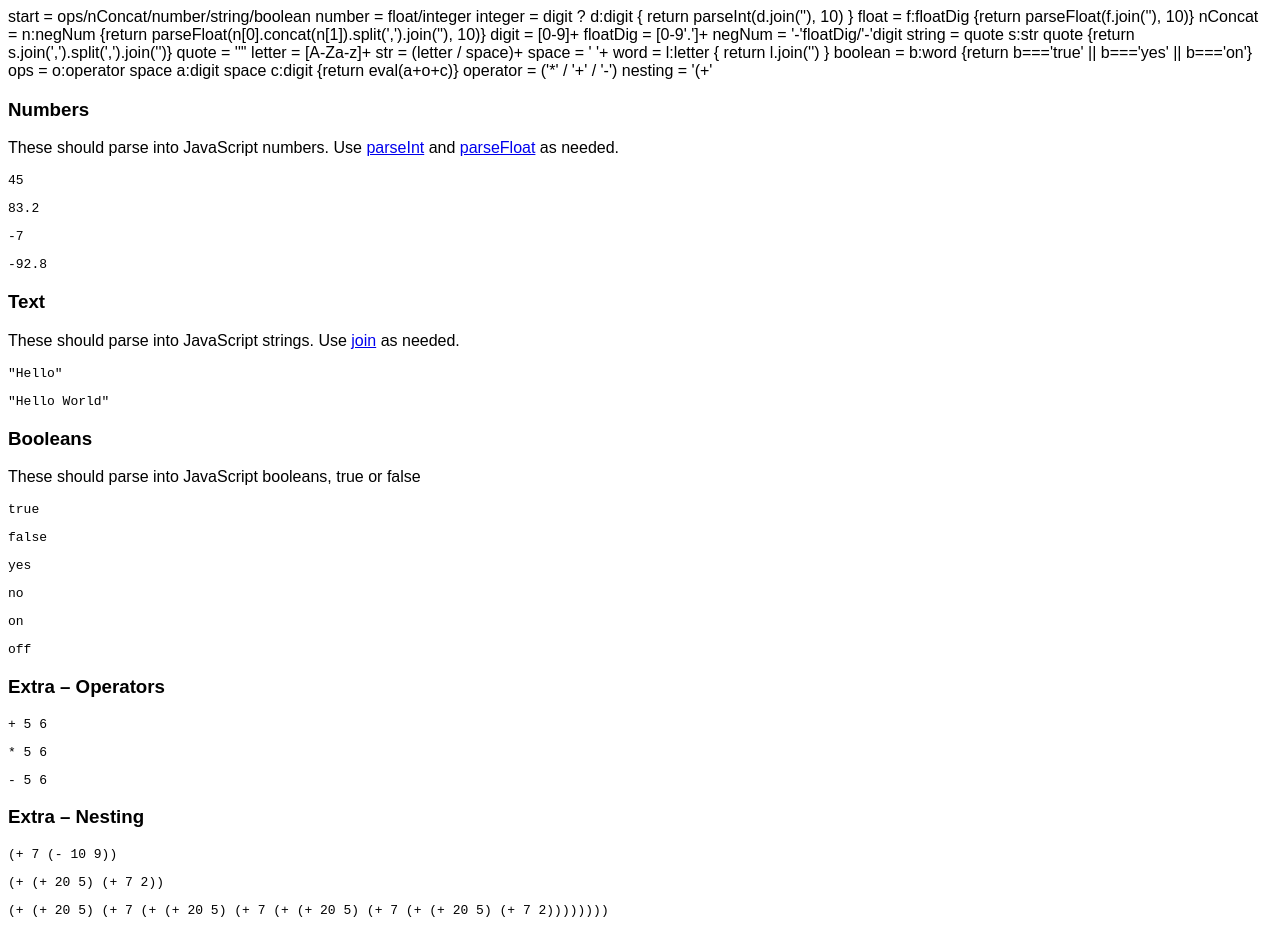
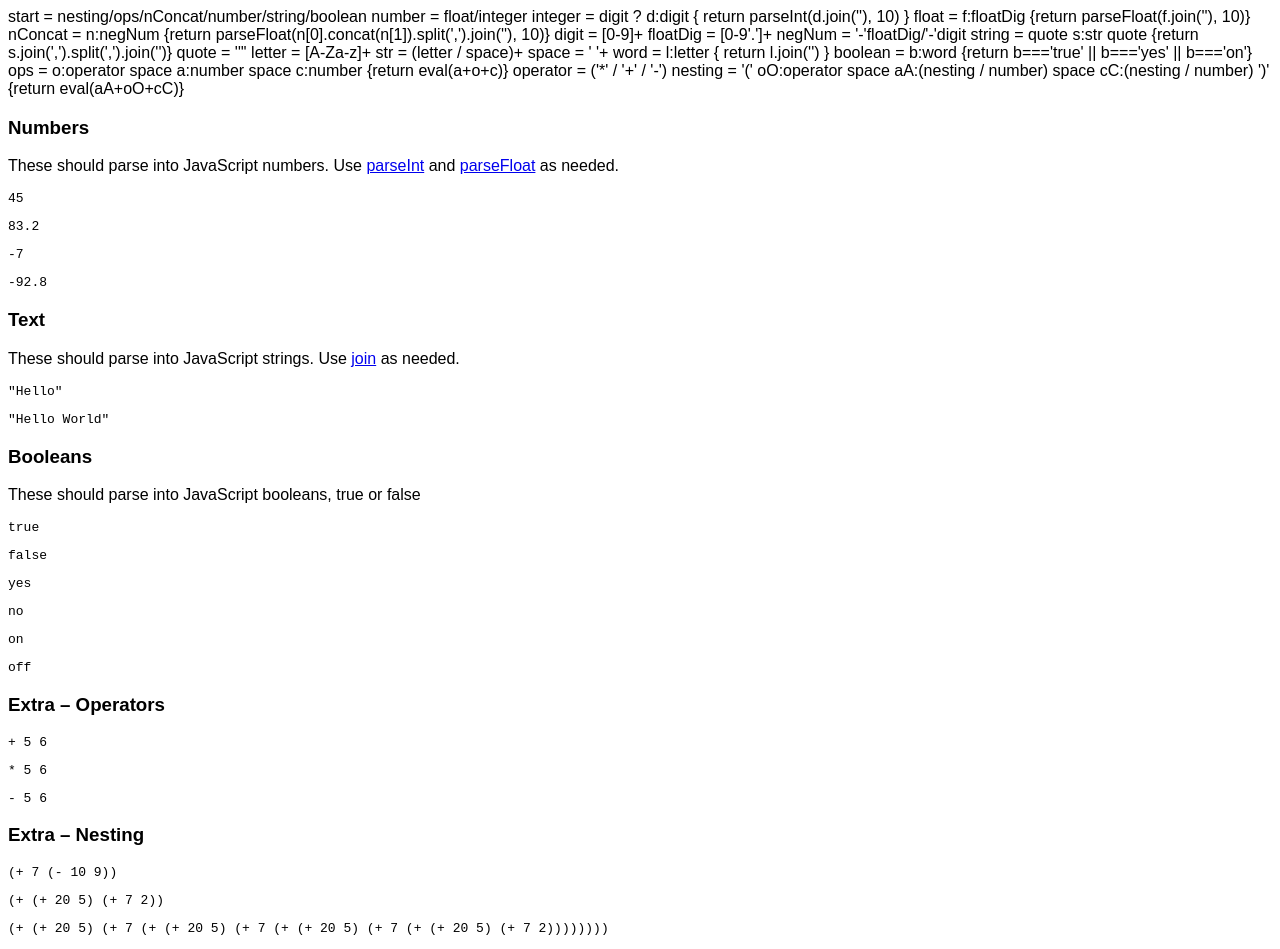
Before and after one commit to sarahghp/sfpc-samples, a plain HTML site: page PLT/hw1.html in a window 1280 px wide. Drawn offline with Linux system fonts and the light colour scheme; a script that the page names is missing.

Commit message:
Homework done!

```diff
--- a/PLT/hw1.html
+++ b/PLT/hw1.html
@@ -16,7 +16,7 @@
 <title>Language</title>
 
 <grammar>
-  start     = ops/nConcat/number/string/boolean
+  start     = nesting/ops/nConcat/number/string/boolean
 
 
   number    = float/integer
@@ -37,10 +37,11 @@
   word      = l:letter { return l.join('') }
 
   boolean   = b:word {return b==='true' || b==='yes' || b==='on'}
-  ops       = o:operator space a:digit space c:digit {return eval(a+o+c)}
 
+  ops       = o:operator space a:number space c:number {return eval(a+o+c)}
   operator  = ('*' / '+' / '-')
-  nesting   = '(+'
+
+  nesting   = '(' oO:operator space aA:(nesting / number) space cC:(nesting / number) ')' {return eval(aA+oO+cC)}
 
 </grammar>
 
```
